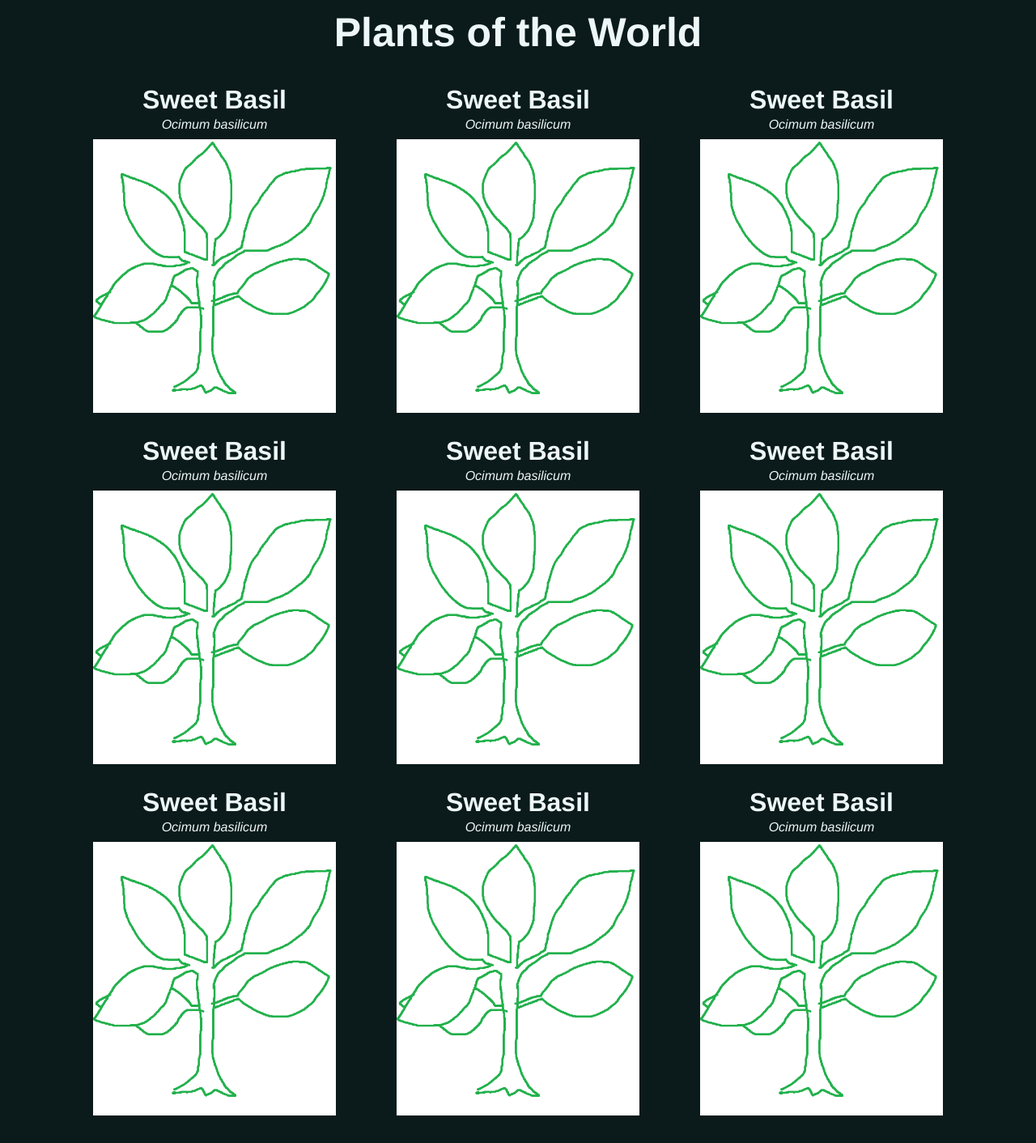
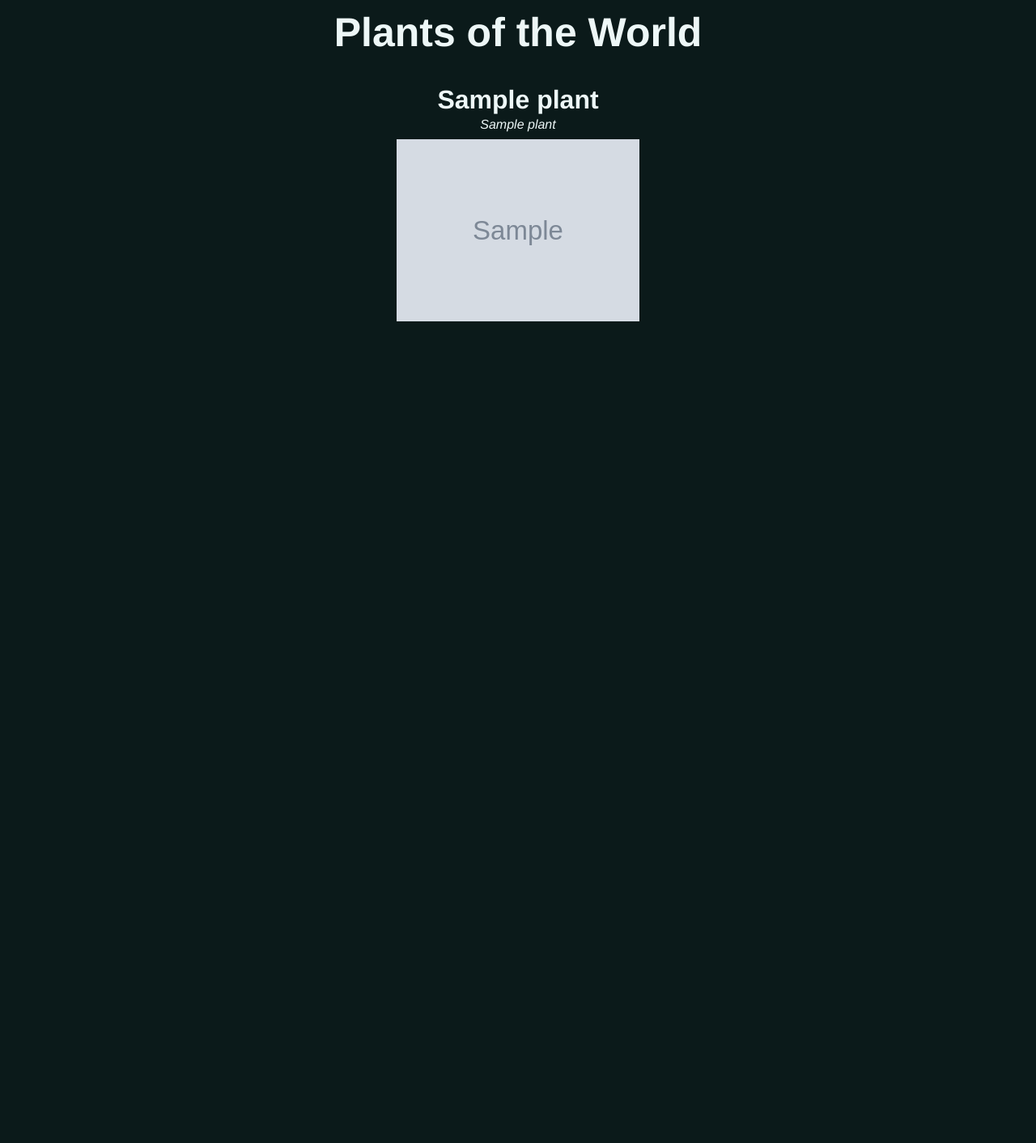
Before and after one commit to tashhhh4/plant-database, a Django app: template app/PlantsPage/templates/plants_page.html in a window 1280 px wide. Shown: the whole page at 81% size. After the commit the page ends 397 px from the top, so only its background shows below. Run offline with Django 4.2, Linux system fonts and the light colour scheme; the template is opened without the code that fills it: most values are stand-ins (such as "Sample title", 1, 10 or a date in 2020); grey boxes marked "Sample" are stand-in pictures.

Commit message:
Created the view that displays Plant data on the Plants Page.

```diff
--- a/app/PlantsPage/templates/plants_page.html
+++ b/app/PlantsPage/templates/plants_page.html
@@ -14,60 +14,15 @@
 <main class="plants">
   <h1>Plants of the World</h1>
   <ul class="plants--list">
+
+    {% for plant in plants %}
     <li class="plants--item">
-      <h3 class="plants--common-name">Sweet Basil</h3>
-      <h4 class="plants--latin-name">Ocimum basilicum</h4>
+      <h3 class="plants--common-name">{{plant.common_name}}</h3>
+      <h4 class="plants--latin-name">{{plant.latin_name}}</h4>
       <div class="plants--img-wrapper"></div>
-      <img class="plants--img" src="{% static 'temp_plant.png' %}">
+      <img class="plants--img" src="{{plant.image_url}}" alt="{{plant.common_name}}: {{plant.latin_name}}">
     </li>
-    <li class="plants--item">
-        <h3 class="plants--common-name">Sweet Basil</h3>
-        <h4 class="plants--latin-name">Ocimum basilicum</h4>
-        <div class="plants--img-wrapper"></div>
-        <img class="plants--img" src="{% static 'temp_plant.png' %}">
-      </li>
-      <li class="plants--item">
-        <h3 class="plants--common-name">Sweet Basil</h3>
-        <h4 class="plants--latin-name">Ocimum basilicum</h4>
-        <div class="plants--img-wrapper"></div>
-        <img class="plants--img" src="{% static 'temp_plant.png' %}">
-      </li>
-      <li class="plants--item">
-        <h3 class="plants--common-name">Sweet Basil</h3>
-        <h4 class="plants--latin-name">Ocimum basilicum</h4>
-        <div class="plants--img-wrapper"></div>
-        <img class="plants--img" src="{% static 'temp_plant.png' %}">
-      </li>
-      <li class="plants--item">
-        <h3 class="plants--common-name">Sweet Basil</h3>
-        <h4 class="plants--latin-name">Ocimum basilicum</h4>
-        <div class="plants--img-wrapper"></div>
-        <img class="plants--img" src="{% static 'temp_plant.png' %}">
-      </li>
-      <li class="plants--item">
-        <h3 class="plants--common-name">Sweet Basil</h3>
-        <h4 class="plants--latin-name">Ocimum basilicum</h4>
-        <div class="plants--img-wrapper"></div>
-        <img class="plants--img" src="{% static 'temp_plant.png' %}">
-      </li>
-      <li class="plants--item">
-        <h3 class="plants--common-name">Sweet Basil</h3>
-        <h4 class="plants--latin-name">Ocimum basilicum</h4>
-        <div class="plants--img-wrapper"></div>
-        <img class="plants--img" src="{% static 'temp_plant.png' %}">
-      </li>
-      <li class="plants--item">
-        <h3 class="plants--common-name">Sweet Basil</h3>
-        <h4 class="plants--latin-name">Ocimum basilicum</h4>
-        <div class="plants--img-wrapper"></div>
-        <img class="plants--img" src="{% static 'temp_plant.png' %}">
-      </li>
-      <li class="plants--item">
-        <h3 class="plants--common-name">Sweet Basil</h3>
-        <h4 class="plants--latin-name">Ocimum basilicum</h4>
-        <div class="plants--img-wrapper"></div>
-        <img class="plants--img" src="{% static 'temp_plant.png' %}">
-      </li>
+    {% endfor %}
 
   </ul>
 </main>
```
Also changed, not shown: app/PlantsPage/views.py (+7 -1 lines).
